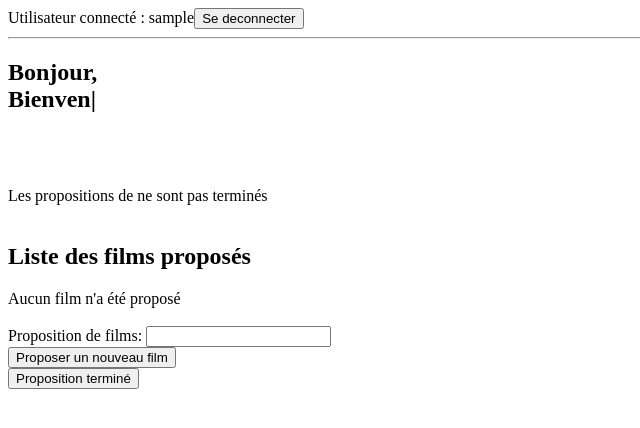
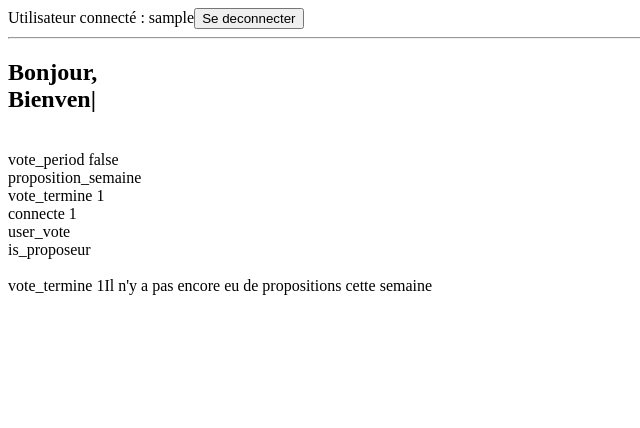
Before and after one commit to Greenwood-Consulting/CinePS, a PHP site: page /index.php in a window 1280 px wide. Shown: the top 428 px of the page, without its empty margins (0-640 px from the left). Run offline with PHP 8.4, Linux system fonts and the light colour scheme; the visitor is signed in with stand-in values (Sample User, id 1); data that the repository does not hold is empty.

Commit message:
debug + ajout de la variable is_proposeur

```diff
--- a/common.php
+++ b/common.php
@@ -13,6 +13,12 @@ $id_current_semaine = $current_semaine['id'];
 // Get proposition_semaine
 $requete1 = $bdd->query("SELECT proposition_termine FROM semaine WHERE id = '".$id_current_semaine."'");
 $proposition_semaine =  $requete1->fetch()['proposition_termine'];
+$requete10 = $bdd->query("SELECT proposeur FROM semaine WHERE id = '".$id_current_semaine."'");
+$proposeur_cette_semaine = $requete10->fetch()['proposeur'];
+$is_proposeur = false;
+if(isset($_SESSION['user'])){
+$is_proposeur = $_SESSION['user'] == $proposeur_cette_semaine;
+}
 
 // get état vote_termine_cette_semaine
 $requete2 = $bdd->query("SELECT COUNT(*) AS nb_votes_current_semaine FROM a_vote WHERE semaine = '".$id_current_semaine."'");
--- a/index.php
+++ b/index.php
@@ -77,18 +77,23 @@ include('common.php');
 $deb= new DateTime ("Fri 12:00");
 $fin = new DateTime("Sat 12:00");
 $curdate=new DateTime();
-$vote_period=$curdate>=$deb && $curdate <= $fin;
-
-$vote_periode = $jour_aujourdhui == "Fri";
+$vote_period=!($curdate>=$deb && $curdate <= $fin);
 
 
-$vote_period = true;
+/*$vote_period = true;
 $proposition_semaine = false;
 $vote_termine_cette_semaine = false;
-//$connecte = true;
+$connecte = true;
 $user_vote= false;
+$is_proposeur= false;*/
+$printVotePeriode = $vote_period? 'true':'false';
+echo 'vote_period '.$printVotePeriode. '<br/>';
 
-
+echo 'proposition_semaine '.$proposition_semaine. '<br/>';
+echo 'vote_termine '.$vote_termine_cette_semaine. '<br/>';
+echo 'connecte '.$connecte. '<br/>';
+echo 'user_vote '.$user_vote. '<br/>';
+echo'is_proposeur'.$is_proposeur;
 echo '<br/>';
 echo '<br/>';
 
@@ -109,7 +114,7 @@ if(isset($_POST['new_proposition'])){//si un nouveau film est proposé
   echo '<br/>';
   echo '<br/>';
 }
-
+echo 'vote_termine '.$vote_termine_cette_semaine;
 if($connecte){//l'utilisateur est connecté
   if($vote_period){//nous sommes en période de vote
     if($proposition_semaine){//les propositions ont été faite
@@ -118,6 +123,9 @@ if($connecte){//l'utilisateur est connecté
         printResultatVote($id_current_semaine);
 
       }else{//le vote n'est pas terminé
+        if($is_proposeur){
+          echo 'Le vote n\'est pas terminé vous devez attendre';
+        }else{
           if($current_user_a_vote){//l'user a voté
             echo 'Vous avez déjà voté';
           }else{//l'user n'a pas voté
@@ -137,8 +145,10 @@ if($connecte){//l'utilisateur est connecté
               <?php
           }
         }
+
+      }
     }else{//la proposition n'est pas encore faite
-      if($connecte){
+      if($is_proposeur){
         echo 'Les propositions de ne sont pas terminés <br/><br/>';
       printFilmsProposes($id_current_semaine);
       echo '<br/><br />';
@@ -153,6 +163,8 @@ if($connecte){//l'utilisateur est connecté
       ?>
       </form>
       <?php
+      }else{
+        echo"Les films n'ont pas été proposé.Cette semaine c'est le tour de" .$proposeur_cette_semaine;
       }
 
     }
```
Lines whose indentation alone changed are shown as unchanged.
